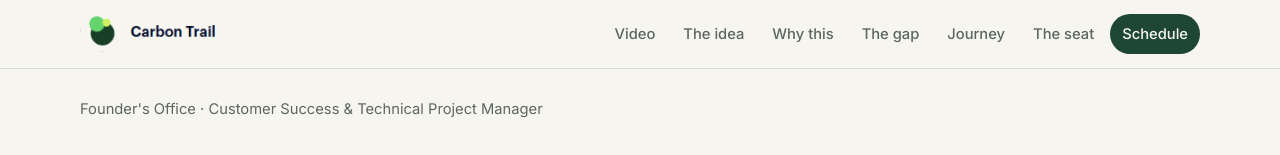
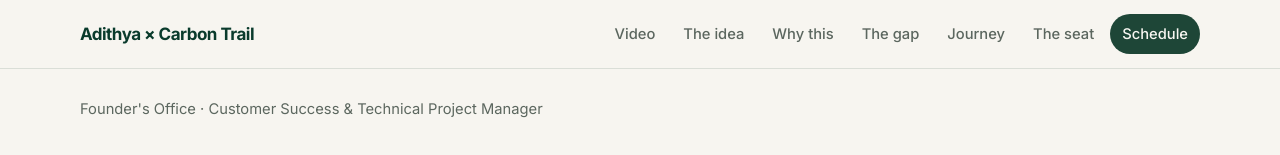
Before and after one commit to adithya-nair-github/carbon-trail-portfolio, a plain HTML site: page index.html in a window 1280 px wide. Shown: the top 155 px of the page. Drawn offline with nearby package versions, Linux system fonts and the light colour scheme.

Commit message:
Replace the header mark with the text brand.

```diff
--- a/index.html
+++ b/index.html
@@ -70,8 +70,7 @@ p{margin:0}
   border-bottom:1px solid rgba(10,59,44,.12);
 }
 .nav .wrap{display:flex; align-items:center; justify-content:space-between; gap:16px; min-height:68px}
-.brand{display:flex; align-items:center; text-decoration:none; color:var(--ink)}
-.logo{height:36px; width:auto; display:block}
+.brand{display:flex; align-items:center; text-decoration:none; color:var(--ink); font-weight:700; letter-spacing:-.03em}
 .nav nav{display:flex; align-items:center; gap:4px}
 .nav nav a{
   text-decoration:none;
@@ -523,7 +522,7 @@ footer .wrap{display:flex; justify-content:space-between; gap:12px; flex-wrap:wr
 <body>
 <header class="nav">
   <div class="wrap">
-    <a class="brand" href="#top"><img class="logo" src="logo.png" alt="Carbon Trail" width="150" height="40"></a>
+    <a class="brand" href="#top">Adithya × Carbon Trail</a>
     <nav aria-label="On this page">
       <a href="#video">Video</a>
       <a href="#idea">The idea</a>
```
Also changed, not shown: logo.png (deleted).
